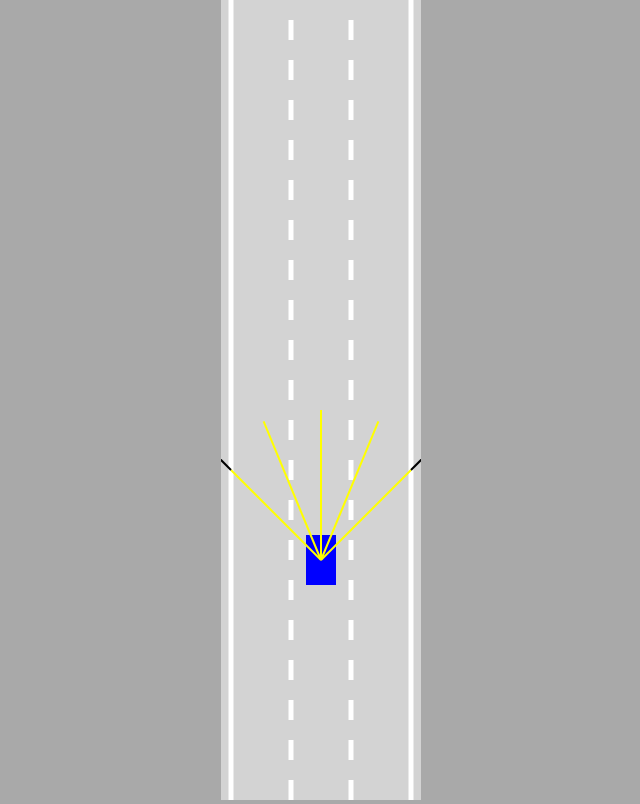
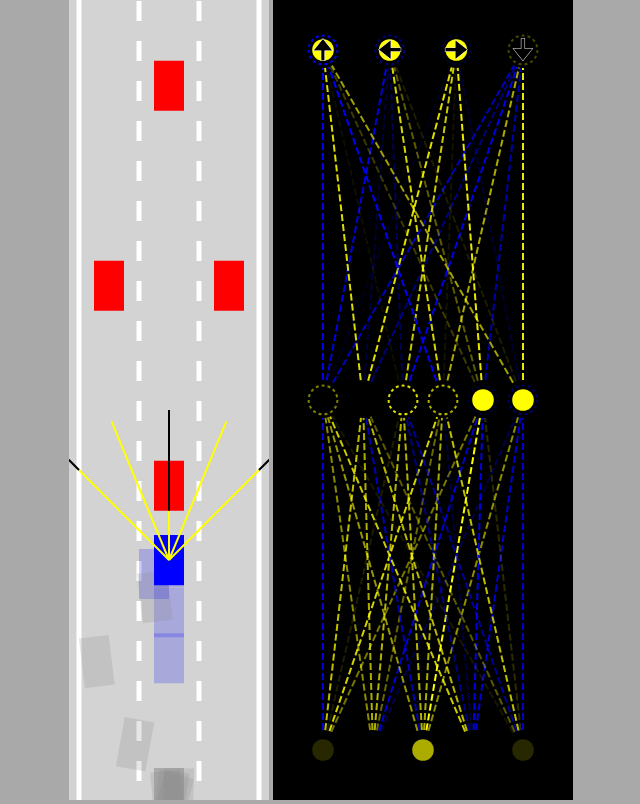
Before and after one commit to Arun-kushwaha007/Self-Driving-Car-Simulation, a plain HTML site: page client/index.html in a window 1280 px wide. Shown: the whole page, without its empty margins (319-959 px from the left). Drawn offline with Linux system fonts and the light colour scheme.

Commit message:
visualizer

```diff
--- a/client/index.html
+++ b/client/index.html
@@ -7,11 +7,14 @@
     <link rel="stylesheet" href="style.css">
 </head>
 <body>
-    <canvas id="myCanvas"></canvas>
+    <canvas id="carCanvas"></canvas>
+    <canvas id="networkCanvas"></canvas>
+    <script src="./network/network.js"></script>
     <script src="./controller/controls.js"></script>
     <script src="./items/road.js"></script>
     <script src="./utils/utils.js"></script>
     <script src="./controller/sensor.js"></script>
+    <script src="./network/visualizer.js"></script>
 
     <script src="./items/car.js"></script>
     <script src="main.js"></script>
--- a/client/items/car.js
+++ b/client/items/car.js
@@ -1,5 +1,5 @@
 class Car{
-	constructor(x,y,width,height,controlType="KEYS", maxSpeed=3){
+	constructor(x,y,width,height,controlType, maxSpeed=3){
 		this.x=x;
 		this.y=y;
 		this.width=width;
@@ -13,9 +13,14 @@ class Car{
 		this.damaged=false;
 		this.polygon=[];
 
+		this.useBrain=controlType=="AI";
+
 		if(controlType!="DUMMY"){
 
 			this.sensor=new Sensor(this);
+			this.brain=new NeuralNetwork(
+				[ this.sensor.rayCount, 6, 4 ]
+			);
 		}
 		// else
 		// 	this.sensor=null;
@@ -35,6 +40,19 @@ class Car{
 		}
 		if(this.sensor){
 			this.sensor.update(roadBorders, traffic);
+			const offsets=this.sensor.readings.map(s=>
+				s==null?0:1-s.offset
+			);
+			const outputs=NeuralNetwork.feedForward(offsets,this.brain);
+
+			// console.log(outputs);
+			if(this.useBrain){
+
+				this.controls.forward=outputs[0];
+				this.controls.left=outputs[1];
+				this.controls.right=outputs[2];
+				this.controls.reverse=outputs[3];
+			}
 		}
 
 	}
@@ -116,7 +134,7 @@ class Car{
 		// this.y-=this.speed;
 	}
 
-	draw(ctx, color){
+	draw(ctx, color, drawSensor=false){
         // ctx.fillStyle="red";
 		if(this.damaged){
 			ctx.fillStyle="gray";
@@ -132,7 +150,7 @@ class Car{
 		ctx.closePath();
 		ctx.fill();
 
-		if(this.sensor){
+		if(this.sensor && drawSensor){
 
 			this.sensor.draw(ctx);
 		}
--- a/client/main.js
+++ b/client/main.js
@@ -1,10 +1,17 @@
-const canvas=document.getElementById("myCanvas");
-canvas.width=200
+const carCanvas=document.getElementById("carCanvas");
+carCanvas.width=200
 
-const ctx=canvas.getContext("2d");
-const road=new Road(canvas.width/2,canvas.width*0.9 );
+const networkCanvas =document.getElementById("networkCanvas");
+networkCanvas.width=300
 
-const car=new Car(road.getLaneCenter(1),100,30,50,"KEYS");
+const carCtx=carCanvas.getContext("2d");
+const networkCtx=networkCanvas.getContext("2d");
+const road=new Road(carCanvas.width/2,carCanvas.width*0.9 );
+
+const N=100;
+const cars=generateCars(N);
+// let bestCar=cars[0];
+// const cars=new Car(road.getLaneCenter(1),100,30,50,"AI");
 // const car=new Car(100,100,30,50);
 
 const traffic =[
@@ -16,19 +23,47 @@ const traffic =[
 
 animate();
 
-function animate(){
+function generateCars(N){
+    const cars=[];
+    for(let i=1;i<=N;i++){
+        cars.push(new Car(road.getLaneCenter(1),100,30,50,"AI"));
+    }
+    return cars;
+}
+
+function animate(time){
     for(let i=0;i<traffic.length;i++){
         traffic[i].update(road.borders,[]);
     }
-    car.update(road.borders,traffic);
-    canvas.height=window.innerHeight;
-    ctx.save();
-    ctx.translate(0,-car.y+canvas.height*0.7);
-    road.draw(ctx);
+    for(let i=0;i<cars.length;i++){
+        cars[i].update(road.borders,traffic);
+    }
+    const bestCar=cars.find(
+        c=>c.y==Math.min(
+            ...cars.map(c=>c.y)
+        )
+    );
+
+    // car.update(road.borders,traffic);
+    carCanvas.height=window.innerHeight;
+    networkCanvas.height=window.innerHeight;
+    carCtx.save();
+    carCtx.translate(0,-bestCar.y+carCanvas.height*0.7);
+    road.draw(carCtx);
     for(let i=0;i<traffic.length;i++){
-        traffic[i].draw(ctx,"red");
+        traffic[i].draw(carCtx,"red");
     }
-    car.draw(ctx,"blue");
-    ctx.restore();
+    carCtx.globalAlpha=0.2;
+    for(let i=0;i<cars.length;i++){
+        cars[i].draw(carCtx,"blue");
+    }
+    // car.draw(carCtx,"blue");
+    carCtx.globalAlpha=1;
+    bestCar.draw(carCtx,"blue", true);
+    carCtx.restore();
+
+    // networkCtx.lineDashOffset=-performance.now()/50;
+    networkCtx.lineDasshOffset=-time/50;
+    Visualizer.drawNetwork(networkCtx,bestCar.brain);
 	requestAnimationFrame(animate);
 }
--- /dev/null
+++ b/client/network/network.js
@@ -0,0 +1,91 @@
+class NeuralNetwork{
+    constructor(neuronCounts){
+        this.levels=[];
+        for(let i=0;i<neuronCounts.length-1;i++){
+            this.levels.push(new Level(
+                neuronCounts[i],
+                neuronCounts[i+1]
+            ));
+        }
+    }
+
+    static feedForward(givenInputs,network){
+        let outputs=Level.feedForward(
+            givenInputs,
+            network.levels[0]
+        );
+        for(let i=1;i<network.levels.length;i++){
+            outputs=Level.feedForward(
+                outputs,
+                network.levels[i]
+            );
+        }
+        return outputs;
+    }
+
+    // static mutate(network,amount=1){
+    //     network.levels.forEach(level=>{
+    //         for(let i=0;i<level.biases.length;i++){
+    //             level.biases[i]=lerp(
+    //                 level.biases[i],
+    //                 Math.random()*2-1,
+    //                 amount
+    //             );
+    //         }
+    //         for(let i=0;i<level.weights.length;i++){
+    //             for(let j=0;j<level.weights[i].length;j++){
+    //                 level.weights[i][j]=lerp(
+    //                     level.weights[i][j],
+    //                     Math.random()*2-1,
+    //                     amount
+    //                 );
+    //             }
+    //         }
+    //     });
+    // }
+}
+
+class Level{
+    constructor(inputCount,outputCount){
+        this.inputs=new Array(inputCount);
+        this.outputs=new Array(outputCount);
+        this.biases=new Array(outputCount);
+
+        this.weights=[];
+        for(let i=0;i<inputCount;i++){
+            this.weights[i]=new Array(outputCount);
+        }
+
+        Level.#randomize(this);
+    }
+
+    static #randomize(level){
+        for(let i=0;i<level.inputs.length;i++){
+            for(let j=0;j<level.outputs.length;j++){
+                level.weights[i][j]=Math.random()*2-1;
+            }
+        }
+
+        for(let i=0;i<level.biases.length;i++){
+            level.biases[i]=Math.random()*2-1;
+        }
+    }
+
+    static feedForward(givenInputs, level){
+        for(let i=0;i<level.inputs.length;i++){
+            level.inputs[i]=givenInputs[i];
+        }
+        for(let i=0;i<level.outputs.length;i++){
+            let sum=0;
+            for(let j=0;j<level.inputs.length;j++){
+                sum+=level.inputs[j]*level.weights[j][i];
+            }
+            if(sum>level.biases[i]){
+                level.outputs[i]=1;
+            }else{
+                level.outputs[i]=0;
+            }
+        }
+        return level.outputs;
+    }
+}
--- /dev/null
+++ b/client/network/visualizer.js
@@ -0,0 +1,110 @@
+class Visualizer{
+    static drawNetwork(ctx,network){
+        const margin=50;
+        const left=margin;
+        const top=margin;
+        const width=ctx.canvas.width-margin*2;
+        const height=ctx.canvas.height-margin*2;
+
+        const levelHeight=height/network.levels.length;
+
+        for(let i=network.levels.length-1;i>=0;i--){
+            const levelTop=top+
+                lerp(
+                    height-levelHeight,
+                    0,
+                    network.levels.length==1
+                        ?0.5
+                        :i/(network.levels.length-1)
+                );
+
+            ctx.setLineDash([7,3]);
+            Visualizer.drawLevel(ctx,network.levels[i],
+                left,levelTop,
+                width,levelHeight,
+                i==network.levels.length-1
+                    ?['🠉','🠈','🠊','🠋']
+                    :[]
+            );
+        }
+    }
+
+    static drawLevel(ctx,level,left,top,width,height,outputLabels){
+        const right=left+width;
+        const bottom=top+height;
+
+        const {inputs,outputs,weights,biases}=level;
+
+        for(let i=0;i<inputs.length;i++){
+            for(let j=0;j<outputs.length;j++){
+                ctx.beginPath();
+                ctx.moveTo(
+                    Visualizer.#getNodeX(inputs,i,left,right),
+                    bottom
+                );
+                ctx.lineTo(
+                    Visualizer.#getNodeX(outputs,j,left,right),
+                    top
+                );
+                ctx.lineWidth=2;
+                ctx.strokeStyle=getRGBA(weights[i][j]);
+                ctx.stroke();
+            }
+        }
+
+        const nodeRadius=18;
+        for(let i=0;i<inputs.length;i++){
+            const x=Visualizer.#getNodeX(inputs,i,left,right);
+            ctx.beginPath();
+            ctx.arc(x,bottom,nodeRadius,0,Math.PI*2);
+            ctx.fillStyle="black";
+            ctx.fill();
+            ctx.beginPath();
+            ctx.arc(x,bottom,nodeRadius*0.6,0,Math.PI*2);
+            ctx.fillStyle=getRGBA(inputs[i]);
+            ctx.fill();
+        }
+
+        for(let i=0;i<outputs.length;i++){
+            const x=Visualizer.#getNodeX(outputs,i,left,right);
+            ctx.beginPath();
+            ctx.arc(x,top,nodeRadius,0,Math.PI*2);
+            ctx.fillStyle="black";
+            ctx.fill();
+            ctx.beginPath();
+            ctx.arc(x,top,nodeRadius*0.6,0,Math.PI*2);
+            ctx.fillStyle=getRGBA(outputs[i]);
+            ctx.fill();
+
+            ctx.beginPath();
+            ctx.lineWidth=2;
+            ctx.arc(x,top,nodeRadius*0.8,0,Math.PI*2);
+            ctx.strokeStyle=getRGBA(biases[i]);
+            ctx.setLineDash([3,3]);
+            ctx.stroke();
+            ctx.setLineDash([]);
+
+            if(outputLabels[i]){
+                ctx.beginPath();
+                ctx.textAlign="center";
+                ctx.textBaseline="middle";
+                ctx.fillStyle="black";
+                ctx.strokeStyle="white";
+                ctx.font=(nodeRadius*1.5)+"px Arial";
+                ctx.fillText(outputLabels[i],x,top+nodeRadius*0.1);
+                ctx.lineWidth=0.5;
+                ctx.strokeText(outputLabels[i],x,top+nodeRadius*0.1);
+            }
+        }
+    }
+
+    static #getNodeX(nodes,index,left,right){
+        return lerp(
+            left,
+            right,
+            nodes.length==1
+                ?0.5
+                :index/(nodes.length-1)
+        );
+    }
+}
--- a/client/style.css
+++ b/client/style.css
@@ -4,6 +4,11 @@ body{
 	overflow:hidden;
 	text-align:center;
 }
-#myCanvas{
+
+#networkCanvas{
+    background:black;
+}
+
+#carCanvas{
 	background:lightgray;
 }
--- a/client/utils/utils.js
+++ b/client/utils/utils.js
@@ -38,5 +38,13 @@ function polysIntersect(poly1,poly2){
     }
     return false;
 }
+function getRGBA(value){
+    const alpha=Math.abs(value);
+    const R=value<0?0:255;
+    const G=R;
+    const B=value>0?0:255;
+    return "rgba("+R+","+G+","+B+","+alpha+")";
+}
+
 
 // export {lerp, getIntersection,polysIntersect};
```
